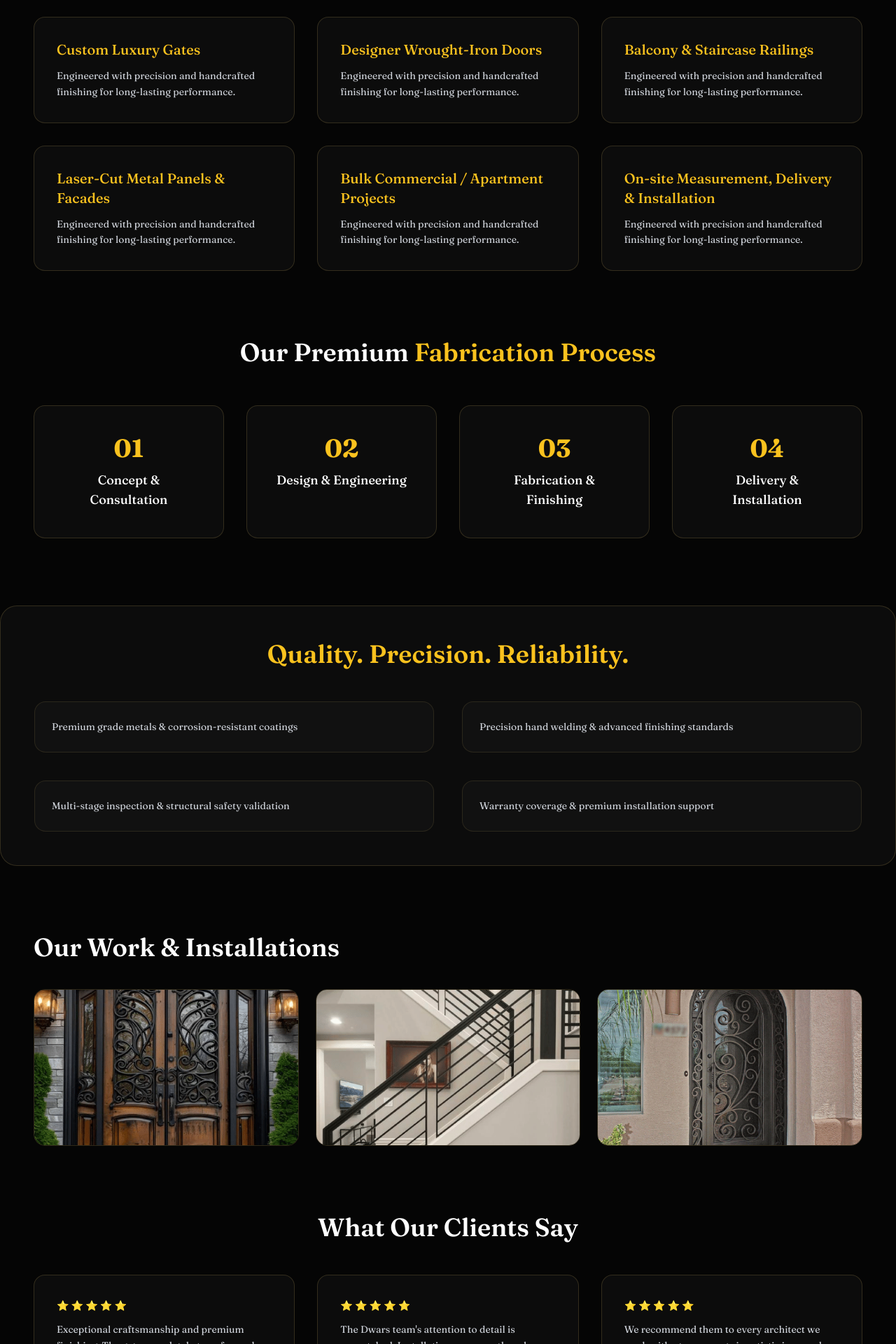
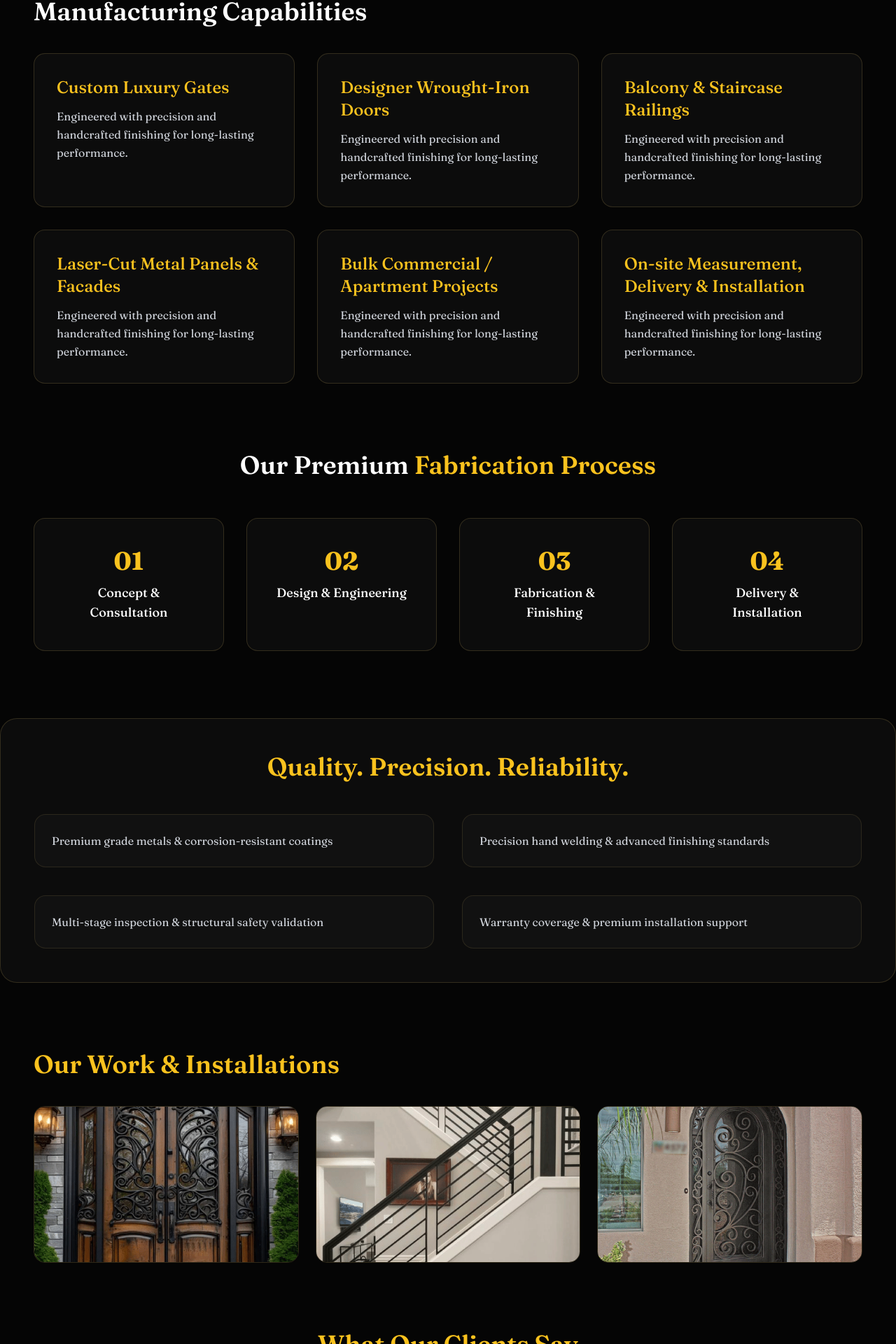
Before and after one commit to ankitNegiDev/Imperial-GateCraft, a Next.js app: page /about-us in a window 1280 px wide. Shown: the part 1446-3366 px from the top of the page at 70% size. Built offline with nearby package versions, Linux system fonts and the light colour scheme.

Commit message:
updated the about us

```diff
--- a/app/components/about-us/AboutUs.jsx
+++ b/app/components/about-us/AboutUs.jsx
@@ -98,7 +98,7 @@ function AboutUs() {
                                 className="bg-[#0c0c0c] border border-[#8f7c45]/30 p-8 rounded-2xl text-center"
                             >
                                 <h3 className="text-4xl font-bold text-[#fac21e] ">{item.year}</h3>
-                                <p className="mt-3 text-gray-300 text-sm">{item.text}</p>
+                                <p className="mt-3 text-gray-300 text-lg">{item.text}</p>
                             </motion.div>
                         );
                     })}
@@ -126,8 +126,8 @@ function AboutUs() {
                                 viewport={{ once: true }}
                                 className="bg-[#0c0c0c] p-8 border border-[#8f7c45]/30 rounded-2xl"
                             >
-                                <h3 className="text-xl text-[#fac21e]  font-medium">{text}</h3>
-                                <p className="text-gray-300 text-sm mt-3 leading-relaxed">
+                                <h3 className="text-2xl text-[#fac21e]  font-medium">{text}</h3>
+                                <p className="text-gray-300 text-base mt-3 leading-relaxed">
                                     Engineered with precision and handcrafted finishing for long-lasting performance.
                                 </p>
                             </motion.div>
@@ -190,7 +190,7 @@ function AboutUs() {
                                 viewport={{ once: true }}
                                 className="bg-[#111] p-6 rounded-2xl border border-[#8f7c45]/20"
                             >
-                                <p className="text-gray-300 text-sm leading-relaxed">{text}</p>
+                                <p className="text-gray-300 text-base leading-relaxed">{text}</p>
                             </motion.div>
                         );
                     })}
@@ -205,7 +205,7 @@ function AboutUs() {
                 transition={{ duration: 1 }}
                 viewport={{ once: true }}
             >
-                <h2 className="text-3xl md:text-4xl font-semibold mb-10">Our Work & Installations</h2>
+                <h2 className="text-3xl md:text-4xl font-semibold mb-10 text-[#fac21e]">Our Work & Installations</h2>
 
                 <div className="grid grid-cols-1 md:grid-cols-3 gap-6">
                     {["/wrought-iron-doors.png", "/stair-case-railings.png", "/flat-entrance.png"].map(function (img, index) {
@@ -239,7 +239,7 @@ function AboutUs() {
                 transition={{ duration: 1 }}
                 viewport={{ once: true }}
             >
-                <h2 className="text-3xl md:text-4xl font-semibold mb-12 text-center">What Our Clients Say</h2>
+                <h2 className="text-3xl md:text-4xl font-semibold mb-12 text-center text-[#fac21e]">What Our Clients Say</h2>
 
                 <div className="grid grid-cols-1 md:grid-cols-3 gap-8">
                     {testimonials.map(function (text, index) {
@@ -253,7 +253,7 @@ function AboutUs() {
                                 className="bg-[#0c0c0c] border border-[#8f7c45]/30 p-8 rounded-2xl"
                             >
                                 <p className="text-gray-300 text-sm leading-relaxed">⭐ ⭐ ⭐ ⭐ ⭐</p>
-                                <p className="mt-3 text-gray-300 text-sm leading-relaxed">{text}</p>
+                                <p className="mt-3 text-gray-300 text-base leading-relaxed">{text}</p>
                             </motion.div>
                         );
                     })}
@@ -269,7 +269,7 @@ function AboutUs() {
                 viewport={{ once: true }}
             >
                 <h2 className="text-4xl font-semibold mb-6">Let’s Build Something Legendary</h2>
-                <p className="text-gray-300 mb-8">
+                <p className="text-gray-300 mb-8 text-base">
                     Ready to begin designing your premium architectural metalwork project?
                 </p>
                 <button className="px-12 py-4 rounded-full bg-linear-to-r from-[#715723] to-[#8f7c45] text-black font-semibold uppercase tracking-wide hover:brightness-110 transition">
```
